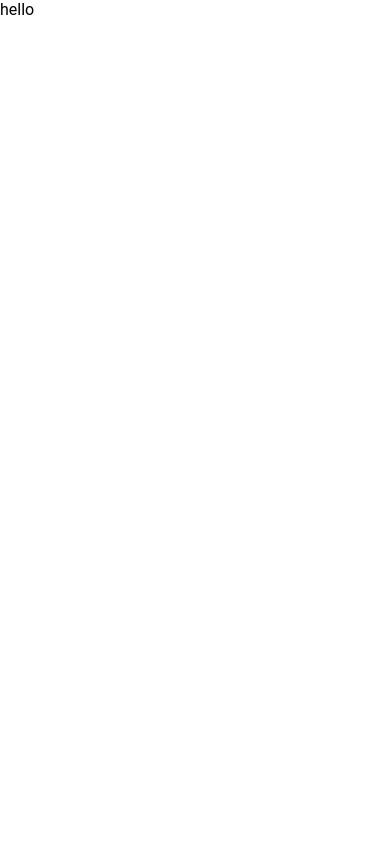
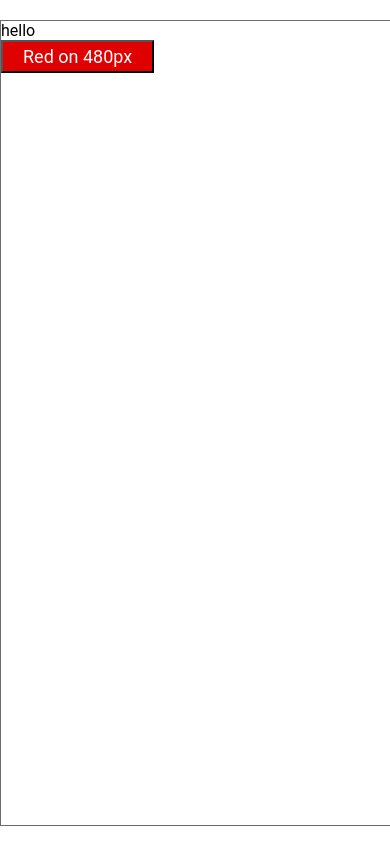
Before and after one commit to an-nguyen-2-ts/stld-stitches, a Next.js app: page / in a window 390 px wide. Built offline with nearby package versions, Linux system fonts and the light colour scheme.

Commit message:
feat: Button responsive

```diff
--- a/pages/index.tsx
+++ b/pages/index.tsx
@@ -1,7 +1,34 @@
 import type { NextPage } from 'next';
+import { styled } from '../styles/stitches.config';
+
+const Wrapper = styled('div', {
+  maxWidth: '500px',
+  width: '100%',
+  margin: '20px auto',
+  border: '1px solid $gray',
+  height: 'calc(100vh - 40px)',
+});
+
+const Button = styled('button', {
+  background: '$red',
+  padding: '4px 20px',
+  color: '$white',
+  fontSize: '$18px',
+  display: 'block',
+
+  '@pd480': {
+    fontSize: '$16px',
+    background: '$secondary',
+  },
+});
 
 const Home: NextPage = () => {
-  return <div>hello</div>;
+  return (
+    <Wrapper>
+      hello
+      <Button>Red on 480px</Button>
+    </Wrapper>
+  );
 };
 
 export default Home;
--- a/styles/stitches.config.ts
+++ b/styles/stitches.config.ts
@@ -1,4 +1,6 @@
 import { createStitches } from '@stitches/react';
+
+const pixelToRem = (px: number) => px / 16;
 
 export const { getCssText, styled } = createStitches({
   theme: {
@@ -12,24 +14,14 @@ export const { getCssText, styled } = createStitches({
       red: '#df0000',
     },
     fontSizes: {
-      '12px': 'calc(12rem/ 16)',
-      '13px': 'calc(13rem / 16)',
-      '14px': 'calc(14rem / 16)',
-      '16px': 'calc(16rem / 16)',
-      '18px': 'calc(18rem / 16)',
-      '24px': 'calc(24rem / 16)',
-      '28px': 'calc(28rem / 16)',
-      '36px': 'calc(36rem / 16)',
-      // ---
-      smallText: '$12px',
-      articleDate: '$13px',
-      footerMenu: '$14px',
-      topics: '$16px',
-      topicM: '$20px',
-      label: '$16px',
-      description: '$16px',
-      titleS: '$18px',
-      titleM: '$24px',
+      '12px': `${pixelToRem(12)}rem`,
+      '13px': `${pixelToRem(13)}rem`,
+      '14px': `${pixelToRem(14)}rem`,
+      '16px': `${pixelToRem(16)}rem`,
+      '18px': `${pixelToRem(18)}rem`,
+      '24px': `${pixelToRem(24)}rem`,
+      '28px': `${pixelToRem(28)}rem`,
+      '36px': `${pixelToRem(36)}rem`,
     },
   },
   media: {
--- a/styles/stitches.global.ts
+++ b/styles/stitches.global.ts
@@ -6,4 +6,7 @@ export default globalCss({
     padding: 0,
     fontFamily: "'Roboto', -apple-system, system-ui, sans-serif",
   },
+  body: {
+    fontSize: '16px',
+  },
 });
```
